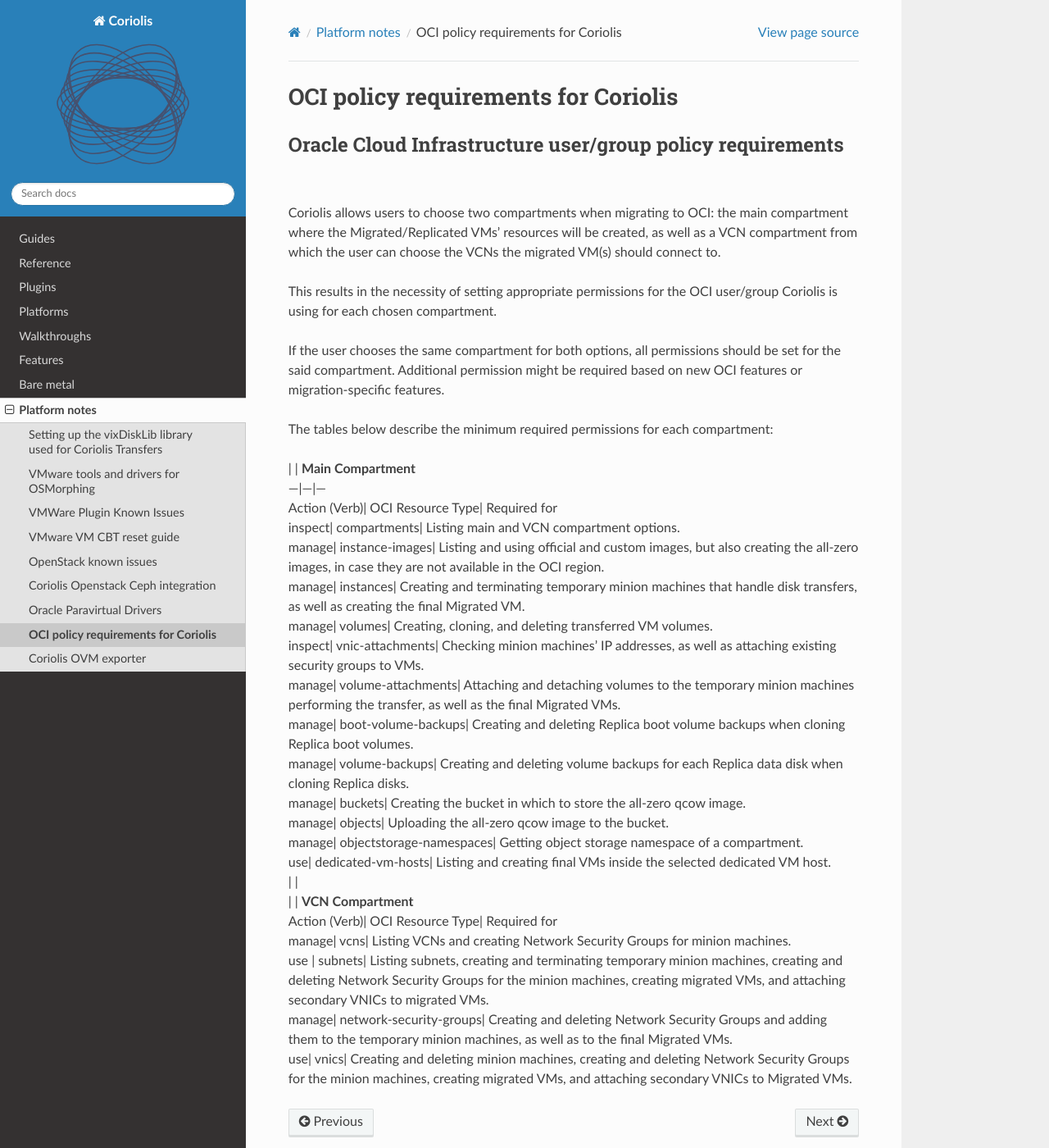
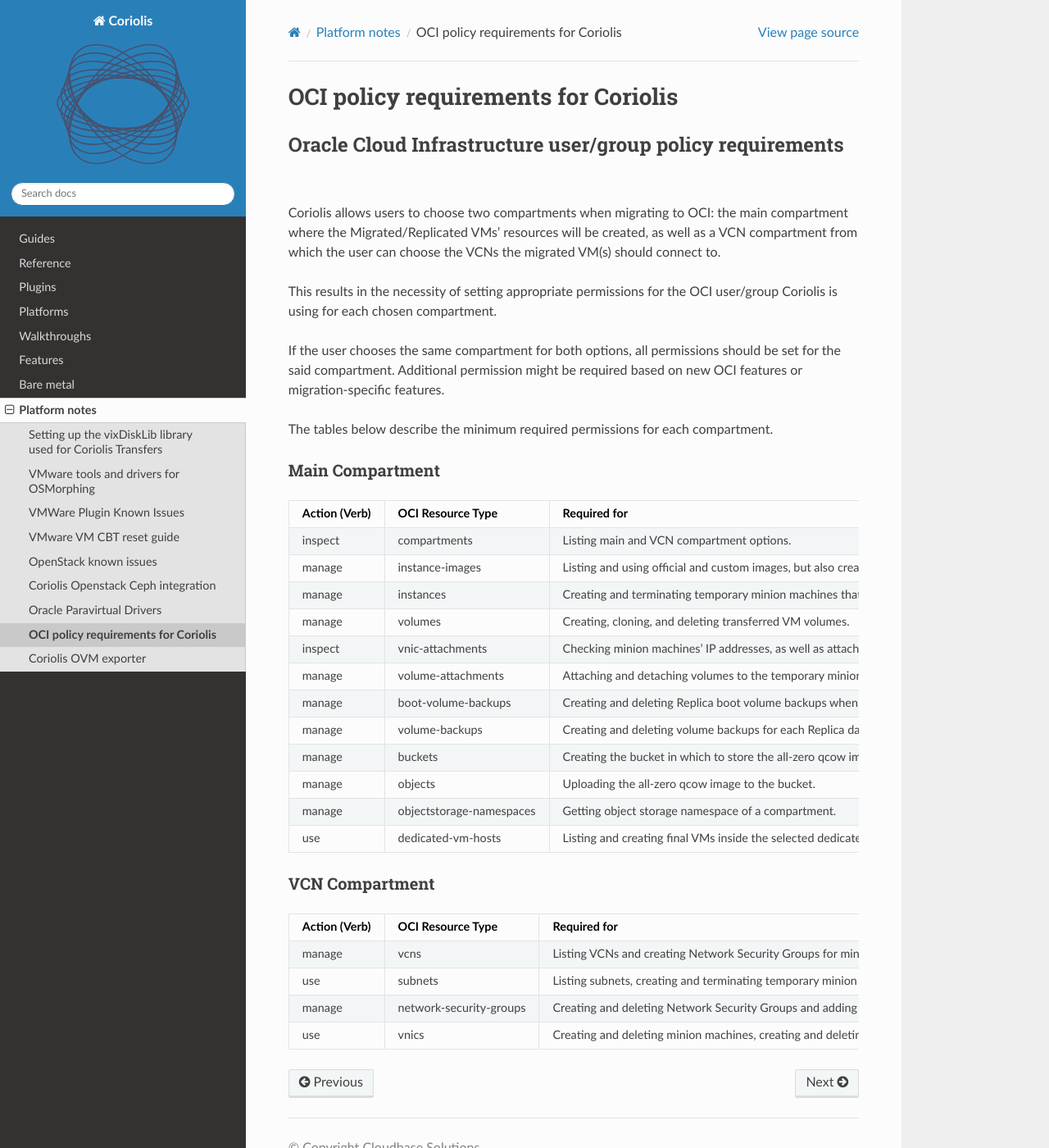
Before and after one commit to cloudbase/coriolis-docs, a Sphinx documentation site: the page built from source/platform-notes/oracle-cloud-infrastructure-user-group-policy-requirements.md, in a window 1280 px wide and 1400 px high. Shown: the whole window at 82% size. Built offline with Sphinx 7.4.7 and the Read the Docs theme 3.1.0, drawn with Linux system fonts in a browser that asks for light colours.

```diff
--- a/source/platform-notes/oracle-cloud-infrastructure-user-group-policy-requirements.md
+++ b/source/platform-notes/oracle-cloud-infrastructure-user-group-policy-requirements.md
@@ -13,27 +13,30 @@ This results in the necessity of setting appropriate permissions for the OCI use
 
 If the user chooses the same compartment for both options, all permissions should be set for the said compartment. Additional permission might be required based on new OCI features or migration-specific features.
 
-The tables below describe the minimum required permissions for each compartment:
+The tables below describe the minimum required permissions for each compartment.
 
-| | **Main Compartment**
----|---|---
-Action (Verb)| OCI Resource Type| Required for
-inspect| compartments| Listing main and VCN compartment options.
-manage| instance-images| Listing and using official and custom images, but also creating the all-zero images, in case they are not available in the OCI region.
-manage| instances| Creating and terminating temporary minion machines that handle disk transfers, as well as creating the final Migrated VM.
-manage| volumes| Creating, cloning, and deleting transferred VM volumes.
-inspect| vnic-attachments| Checking minion machines' IP addresses, as well as attaching existing security groups to VMs.
-manage| volume-attachments| Attaching and detaching volumes to the temporary minion machines performing the transfer, as well as the final Migrated VMs.
-manage| boot-volume-backups| Creating and deleting Replica boot volume backups when cloning Replica boot volumes.
-manage| volume-backups| Creating and deleting volume backups for each Replica data disk when cloning Replica disks.
-manage| buckets| Creating the bucket in which to store the all-zero qcow image.
-manage| objects| Uploading the all-zero qcow image to the bucket.
-manage| objectstorage-namespaces| Getting object storage namespace of a compartment.
-use| dedicated-vm-hosts| Listing and creating final VMs inside the selected dedicated VM host.
-| |
-| | **VCN Compartment**
-Action (Verb)| OCI Resource Type| Required for
-manage| vcns| Listing VCNs and creating Network Security Groups for minion machines.
-use | subnets| Listing subnets, creating and terminating temporary minion machines, creating and deleting Network Security Groups for the minion machines, creating migrated VMs, and attaching secondary VNICs to migrated VMs.
-manage| network-security-groups| Creating and deleting Network Security Groups and adding them to the temporary minion machines, as well as to the final Migrated VMs.
-use| vnics| Creating and deleting minion machines, creating and deleting Network Security Groups for the minion machines, creating migrated VMs, and attaching secondary VNICs to Migrated VMs.
+### Main Compartment
+
+| Action (Verb) | OCI Resource Type | Required for |
+| --- | --- | --- |
+| inspect | compartments | Listing main and VCN compartment options. |
+| manage | instance-images | Listing and using official and custom images, but also creating the all-zero images, in case they are not available in the OCI region. |
+| manage | instances | Creating and terminating temporary minion machines that handle disk transfers, as well as creating the final Migrated VM. |
+| manage | volumes | Creating, cloning, and deleting transferred VM volumes. |
+| inspect | vnic-attachments | Checking minion machines' IP addresses, as well as attaching existing security groups to VMs. |
+| manage | volume-attachments | Attaching and detaching volumes to the temporary minion machines performing the transfer, as well as the final Migrated VMs. |
+| manage | boot-volume-backups | Creating and deleting Replica boot volume backups when cloning Replica boot volumes. |
+| manage | volume-backups | Creating and deleting volume backups for each Replica data disk when cloning Replica disks. |
+| manage | buckets | Creating the bucket in which to store the all-zero qcow image. |
+| manage | objects | Uploading the all-zero qcow image to the bucket. |
+| manage | objectstorage-namespaces | Getting object storage namespace of a compartment. |
+| use | dedicated-vm-hosts | Listing and creating final VMs inside the selected dedicated VM host. |
+
+### VCN Compartment
+
+| Action (Verb) | OCI Resource Type | Required for |
+| --- | --- | --- |
+| manage | vcns | Listing VCNs and creating Network Security Groups for minion machines. |
+| use | subnets | Listing subnets, creating and terminating temporary minion machines, creating and deleting Network Security Groups for the minion machines, creating migrated VMs, and attaching secondary VNICs to migrated VMs. |
+| manage | network-security-groups | Creating and deleting Network Security Groups and adding them to the temporary minion machines, as well as to the final Migrated VMs. |
+| use | vnics | Creating and deleting minion machines, creating and deleting Network Security Groups for the minion machines, creating migrated VMs, and attaching secondary VNICs to Migrated VMs. |
```
